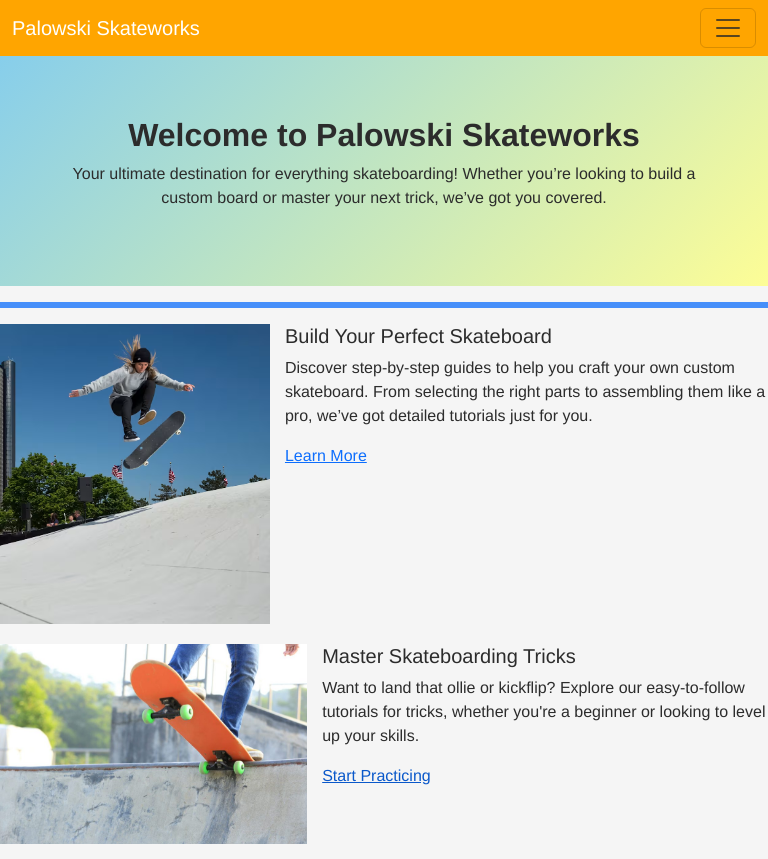
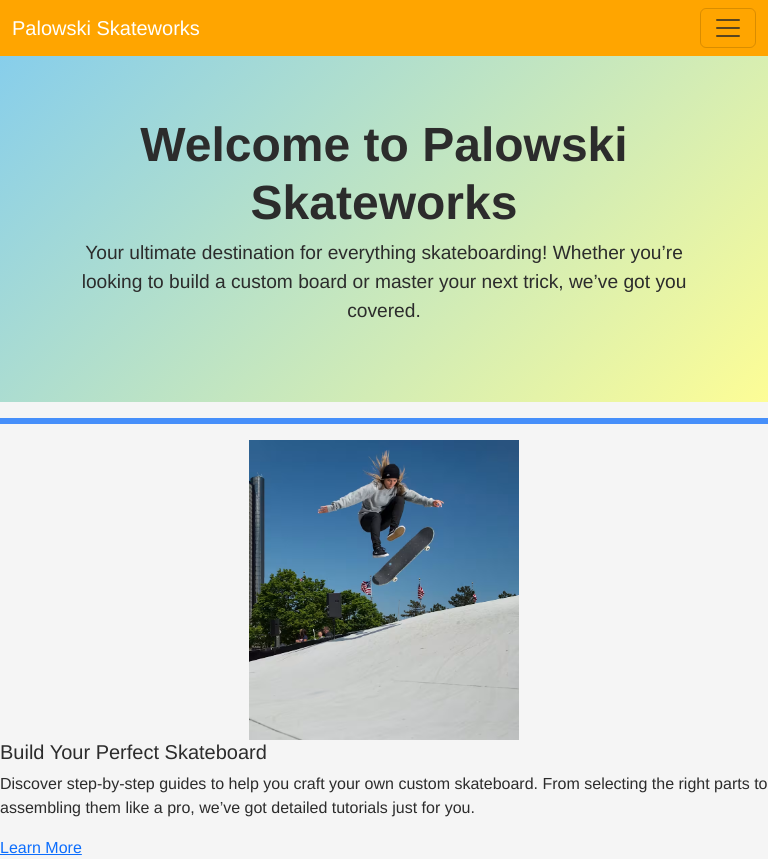
Before and after one commit to flixzit/Skate_Website, a plain HTML site: page Tutorials.HTML in a window 768 px wide. Shown: the top 859 px of the page. Drawn offline with nearby package versions, Linux system fonts and the light colour scheme.

Commit message:
HOPE FIX?

```diff
--- a/Tutorials.HTML
+++ b/Tutorials.HTML
@@ -7,6 +7,7 @@
     <meta name="viewport" content="width=device-width, initial-scale=1">
     <link href="https://cdn.jsdelivr.net/npm/bootstrap@5.3.3/dist/css/bootstrap.min.css" rel="stylesheet">
     <script src="https://cdn.jsdelivr.net/npm/bootstrap@5.3.3/dist/js/bootstrap.bundle.min.js"></script>
+
     <style>
         /* Color Palette */
         :root {
@@ -49,15 +50,6 @@
             font-size: 1.2rem;
         }
 
-        @media (max-width: 768px) {
-            .hero h1 {
-                font-size: 2rem;
-            }
-            .hero p {
-                font-size: 1rem;
-            }
-        }
-
         .footer {
             background-color: var(--dark-grey);
             color: var(--white);
@@ -79,18 +71,6 @@
 
         .tutorial-section img {
             flex: 1 1 100%;
-        }
-
-        @media (min-width: 768px) {
-            .tutorial-section img {
-                flex: 0 0 auto;
-                max-width: 40%;
-            }
-
-            .tutorial-section div {
-                flex: 1;
-                padding-left: 15px;
-            }
         }
     </style>
 </head>
```
